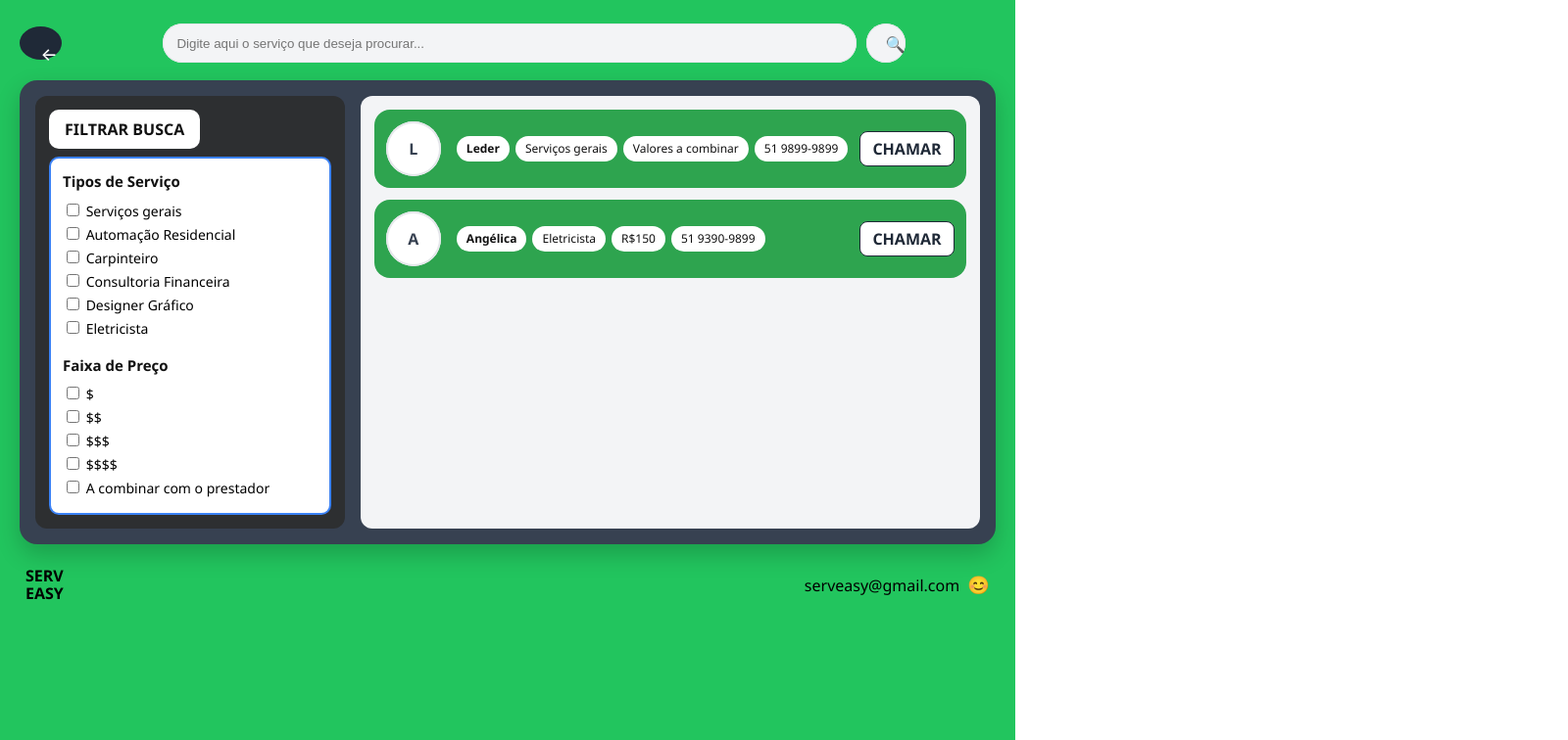
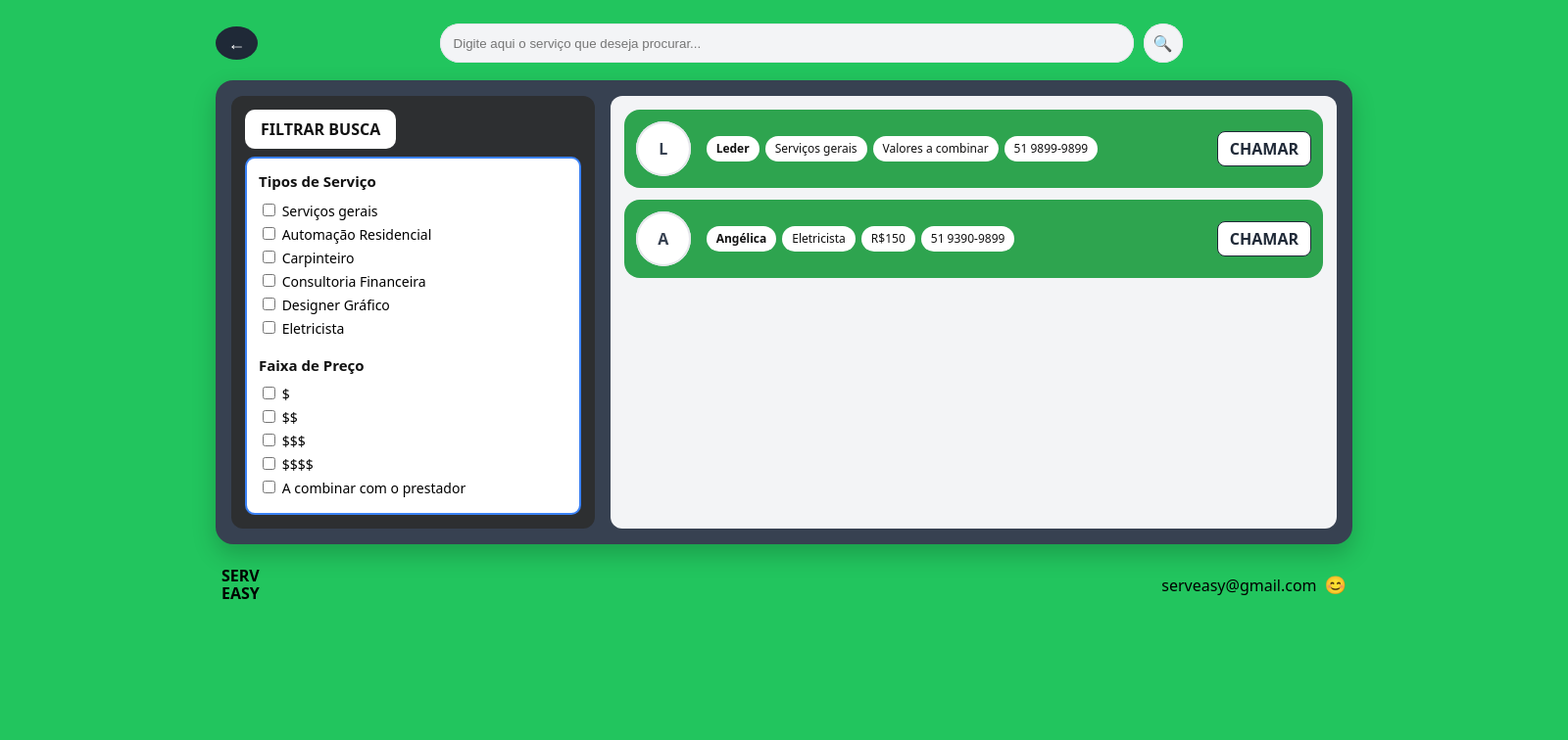
Before and after one commit to murilopadilha/service-finder-frontend, a React (Vite) app in the folder service-finder-frontend/: page / in a window 1280 px wide. Both pictures are taken after typing "name@example.com", "Sample123" into the empty fields and a click on the button "ENTRAR". Shown: the top 756 px of the page at 98% size, 1600 px wide, since content can reach past the window. Built offline with nearby package versions, Linux system fonts and the light colour scheme.

Commit message:
Ajustando icones

```diff
--- a/service-finder-frontend/src/App.jsx
+++ b/service-finder-frontend/src/App.jsx
@@ -3,7 +3,7 @@ import Login from "./pages/Login";
 import Services from "./pages/Services";
 
 export default function App() {
-  const [screen, setScreen] = useState("login"); // 'login' | 'services'
+  const [screen, setScreen] = useState("login");
 
   const handleLogin = () => setScreen("services");
   const handleBackToLogin = () => setScreen("login");
--- a/service-finder-frontend/src/pages/Services.jsx
+++ b/service-finder-frontend/src/pages/Services.jsx
@@ -4,21 +4,24 @@ import "../styles/services.css";
 export default function Services({ onBack }) {
     return (
     <div className="services-page">
-      {/* Barra de busca */}
+        <div className="services-wrapper">
+        {/* Topo */}
         <div className="topbar">
             <button className="icon-back" onClick={onBack} aria-label="Voltar">←</button>
             <div className="search">
-            <input type="text" placeholder="Digite aqui o serviço que deseja procurar..." />
+            <input
+                type="text"
+                placeholder="Digite aqui o serviço que deseja procurar..."
+            />
             <button className="icon-search" aria-label="Buscar">🔍</button>
             </div>
         </div>
 
-      {/* Painel principal */}
+        {/* Painel */}
         <div className="panel">
-        {/* Filtro à esquerda */}
+          {/* Filtro */}
             <aside className="filters">
             <div className="filters-title">FILTRAR BUSCA</div>
-
             <div className="filters-box">
                 <h4>Tipos de Serviço</h4>
                 <label><input type="checkbox" /> Serviços gerais</label>
@@ -37,54 +40,45 @@ export default function Services({ onBack }) {
             </div>
             </aside>
 
-        {/* Lista de resultados à direita */}
+          {/* Resultados */}
             <section className="results">
-          {/* Card 1 */}
             <article className="result-card">
                 <div className="avatar">
                 <div className="avatar-circle">
                     <span className="avatar-initial">L</span>
                 </div>
                 </div>
-
                 <div className="info">
                 <div className="badge name">Leder</div>
                 <div className="badge role">Serviços gerais</div>
                 <div className="badge price">Valores a combinar</div>
                 <div className="badge phone">51 9899-9899</div>
                 </div>
-
                 <div className="cta">
                     <button className="btn-call">CHAMAR</button>
                 </div>
             </article>
 
-            {/* Card 2 */}
             <article className="result-card">
                 <div className="avatar">
                 <div className="avatar-circle">
                     <span className="avatar-initial">A</span>
                 </div>
                 </div>
-
                     <div className="info">
                     <div className="badge name">Angélica</div>
                     <div className="badge role">Eletricista</div>
                     <div className="badge price">R$150</div>
                     <div className="badge phone">51 9390-9899</div>
                 </div>
-
                 <div className="cta">
                 <button className="btn-call">CHAMAR</button>
                 </div>
             </article>
-
-          {/* espaço para mais resultados... */}
-            <div className="results-placeholder" />
             </section>
         </div>
 
-      {/* rodapés simples como no mock */}
+        {/* Rodapé */}
         <footer className="footer">
             <div className="brand">
             <span>SERV</span><br/><span>EASY</span>
@@ -95,5 +89,6 @@ export default function Services({ onBack }) {
             </div>
         </footer>
         </div>
+    </div>
     );
 }
--- a/service-finder-frontend/src/styles/login.css
+++ b/service-finder-frontend/src/styles/login.css
@@ -1,7 +1,7 @@
-/* ocupa a viewport e centraliza tudo */
 .page {
   min-height: 100vh;
-  background-color: #d1d5db; /* cinza */
+  width: 200vh;
+  background-color: #d1d5db;
   display: flex;
   align-items: center;
   justify-content: center;
@@ -17,7 +17,6 @@
   letter-spacing: 2px;
 }
 
-/* Card verde com borda branca (mock) */
 .auth-card {
   background-color: #22c55e;
   border: 2px solid #fff;
--- a/service-finder-frontend/src/styles/services.css
+++ b/service-finder-frontend/src/styles/services.css
@@ -1,17 +1,27 @@
-/* página geral com fundo verde */
 .services-page {
     min-height: 100vh;
-    background: #22c55e; /* verde */
-    padding: 24px 20px 16px;
+    width: 200vh;
+    min-width: 100vh;
+    background: #22c55e;
+    display: flex;
+    justify-content: center;
+    align-items: flex-start;
+    padding: 24px 0;
+    box-sizing: border-box;
+}
+
+.services-wrapper {
+    width: 100%;
+    max-width: 1200px;
+    background: transparent;
     display: flex;
     flex-direction: column;
     gap: 18px;
+    padding: 0 20px;
     box-sizing: border-box;
-    color: #111;
-    font-family: "Segoe UI", system-ui, -apple-system, Roboto, Arial, sans-serif;
 }
 
-/* topo: botão voltar + busca */
+
 .topbar {
     display: flex;
     align-items: center;
@@ -22,11 +32,15 @@
 .icon-back {
     width: 34px;
     height: 34px;
-    border-radius: 50%;
-    background: #1f2937; /* cinza escuro */
+    display: flex;
+    flex-direction: column;
+    align-items: center;
+    justify-content: center;
+    border-radius: 60%;
+    background: #1f2937;
     color: #fff;
     font-size: 18px;
-    line-height: 34px;
+    line-height: 40px;
     text-align: center;
     border: none;
     cursor: pointer;
@@ -55,13 +69,16 @@
     width: 40px;
     height: 40px;
     border-radius: 22px;
+    display: flex;
+    flex-direction: column;
+    align-items: center;
+    justify-content: center;
     border: none;
     background: #f3f4f6;
     box-shadow: inset 0 0 0 1px #e5e7eb;
     cursor: pointer;
 }
 
-/* painel principal (cinza bem escuro com bordas arredondadas) */
 .panel {
     background: #374151;
     border-radius: 18px;
@@ -72,7 +89,6 @@
     box-shadow: 0 10px 24px rgba(0,0,0,0.2);
 }
 
-/* filtros (caixa clara com moldura azul) */
 .filters {
     background: #2d2f31;
     border-radius: 12px;
@@ -94,7 +110,7 @@
 .filters-box {
     background: #fff;
     color: #111;
-    border: 2px solid #3b82f6; /* azul */
+    border: 2px solid #3b82f6;
     border-radius: 10px;
     padding: 12px;
 }
@@ -110,7 +126,6 @@
     margin: 3px 0;
 }
 
-/* resultados (cards verdes arredondados) */
 .results {
     background: #f3f4f6;
     border-radius: 12px;
@@ -118,7 +133,7 @@
 }
 
 .result-card {
-    background: #2ea44f; /* verde mais escuro */
+    background: #2ea44f;
     border-radius: 16px;
     padding: 12px;
     display: grid;
@@ -128,7 +143,6 @@
     margin-bottom: 12px;
 }
 
-/* avatar redondo com iniciais */
 .avatar-circle {
     width: 56px; height: 56px; border-radius: 50%;
     background: #fff; display: flex; align-items: center; justify-content: center;
@@ -136,7 +150,6 @@
 }
 .avatar-initial { font-weight: 800; color: #374151; }
 
-/* badges brancas arredondadas */
 .info { display: flex; flex-wrap: wrap; gap: 6px; }
 .badge {
     background: #fff; color: #111; border-radius: 999px; padding: 4px 10px; font-size: 12px;
@@ -152,10 +165,8 @@
 }
 .cta .btn-call:hover { background: #f9fafb; }
 
-/* espaço para “lista continuar” como no mock */
 .results-placeholder { height: 120px; }
 
-/* rodapé */
 .footer {
     display: flex; justify-content: space-between; align-items: center;
     color: #000; padding: 6px 6px 2px 6px;
```
Lines whose indentation alone changed are shown as unchanged.
